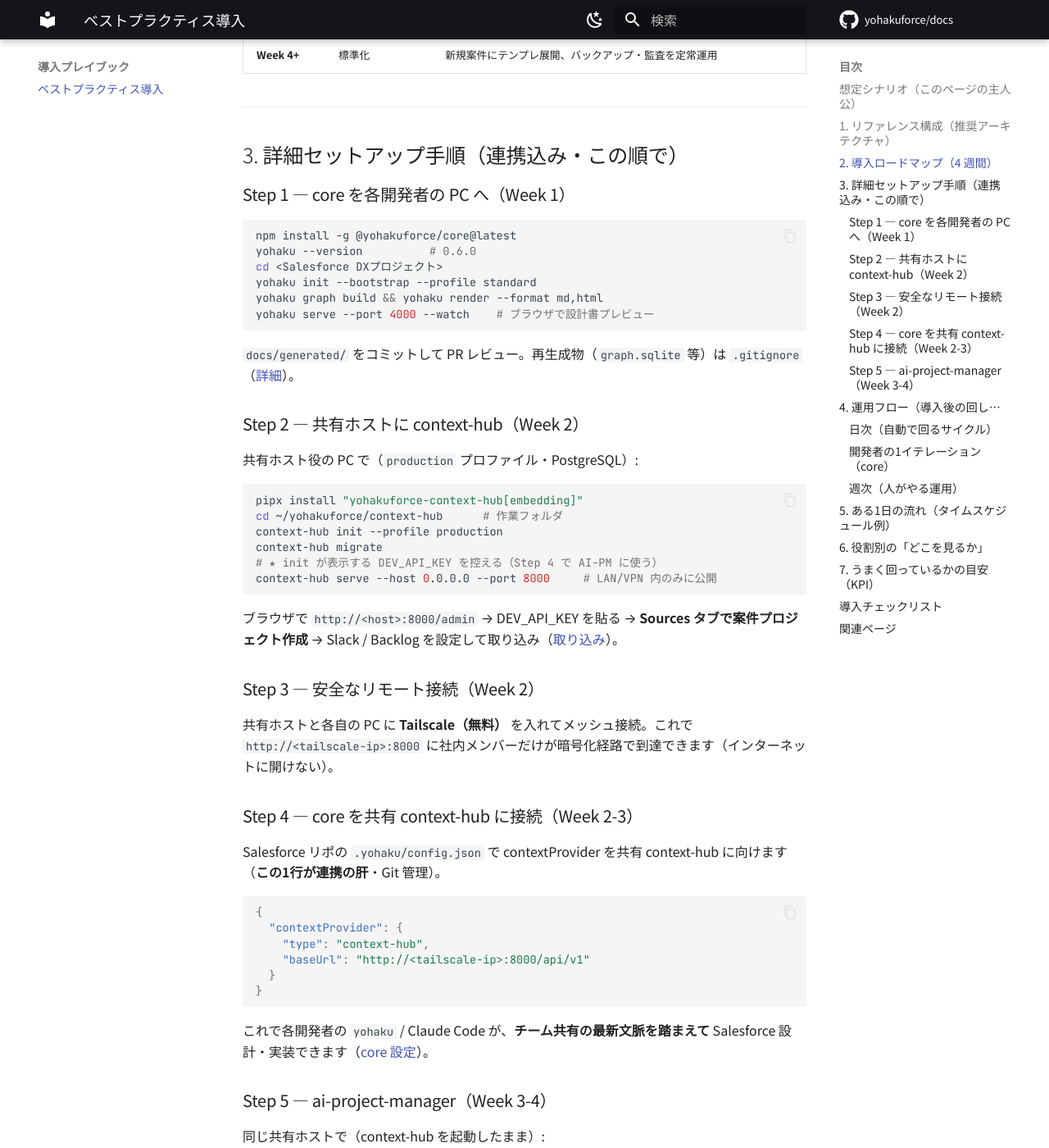
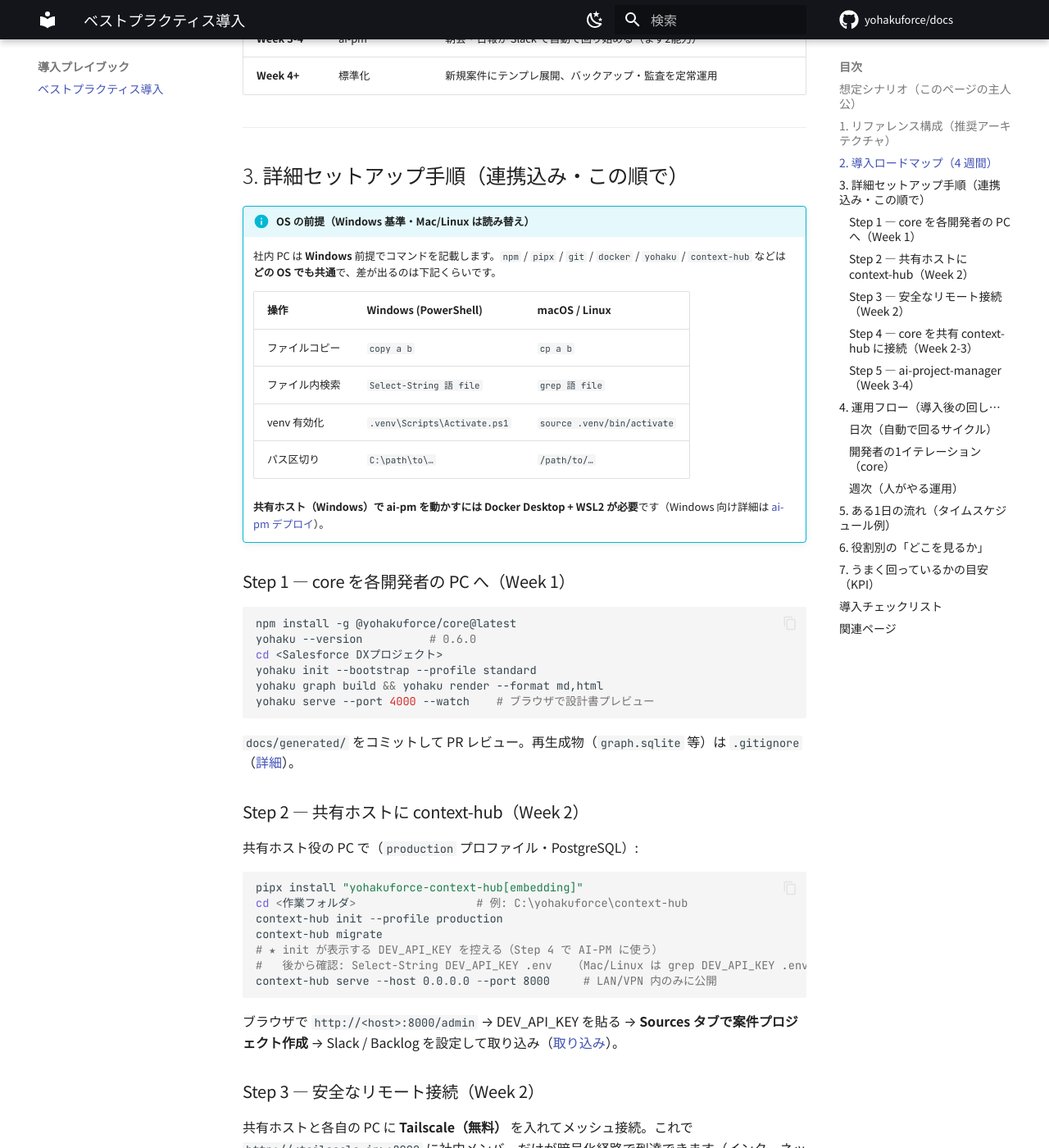
Before and after one commit to yohakuforce/docs, an MkDocs documentation site: the page built from docs/playbook/best-practice.md, in a window 1280 px wide and 1400 px high, scrolled down 2888 px. Shown: the whole window at 82% size. Built offline with MkDocs 1.6.1 and Material for MkDocs 9.7.7, drawn with Linux system fonts in a browser that asks for light colours; comment, search, counter and statistics services are not loaded; some of the changed text lies outside the part shown.

Commit message:
docs: プレイブックを Windows 前提に（Mac/Linux 読み替え併記）
社内 Windows 前提でコマンドを記載。OS差分（copy/cp・Select-String/grep・venv有効化・パス）の
読み替え表を追加し、共有ホストは Windows(Docker Desktop+WSL2)前提に。各自PCは Windows/Mac 両対応表記。

````diff
--- a/docs/playbook/best-practice.md
+++ b/docs/playbook/best-practice.md
@@ -21,7 +21,7 @@ core / context-hub / ai-project-manager を **3 つまとめて、推奨構成
 > - **開発**: 3 名 — Salesforce 実装、設計書の更新
 > - **PM**: 1 名 — 進行管理・顧客とのやり取り
 > - 案件: 顧客 A の「基幹システム刷新」。Slack / Backlog で日々やり取りがある
-> - 環境: **専用の常時起動サーバは無い**。業務時間中に起動している**共有 PC を 1 台**ホストに充てる。各自は MacBook、チャットは Slack
+> - 環境: 社内は **Windows** 中心。**専用の常時起動サーバは無い**ので、業務時間中に起動している **Windows の共有 PC を 1 台**ホストに充てる。各自は Windows 業務 PC、チャットは Slack
 
 このチームが「属人化した仕様・散らばった文脈・手作業の進行管理」を解消するのがゴールです。
 
@@ -64,7 +64,7 @@ flowchart TB
 | **Salesforce メタデータ + `.yohaku` 設定** | GitHub **private** リポ | 設計の正本。差分レビュー・履歴が活きる |
 | **context-hub（文脈）** | 共有ホスト1台（`production`） | 顧客機密はオンプレに留める。全員が同じ文脈を見る |
 | **ai-project-manager（進行管理）** | 同じ共有ホスト（Docker） | 実行履歴・結果を1か所に集約 |
-| **core（`yohaku`）** | 各開発者の MacBook | 設計書生成は手元で。共有 context-hub を参照 |
+| **core（`yohaku`）** | 各開発者の業務 PC（Windows / Mac） | 設計書生成は手元で。共有 context-hub を参照 |
 | **リモート接続** | Tailscale 無料 / 社内 VPN | 共有ホストを安全に共有（インターネット直公開しない） |
 | **通知** | Slack（＋監査用に local_file） | 対話的に回せて取りこぼしにくい |
 
@@ -109,6 +109,18 @@ gantt
 
 ## 3. 詳細セットアップ手順（連携込み・この順で）
 
+!!! info "OS の前提（Windows 基準・Mac/Linux は読み替え）"
+    社内 PC は **Windows** 前提でコマンドを記載します。`npm` / `pipx` / `git` / `docker` / `yohaku` / `context-hub` などは**どの OS でも共通**で、差が出るのは下記くらいです。
+
+    | 操作 | Windows (PowerShell) | macOS / Linux |
+    |---|---|---|
+    | ファイルコピー | `copy a b` | `cp a b` |
+    | ファイル内検索 | `Select-String 語 file` | `grep 語 file` |
+    | venv 有効化 | `.venv\Scripts\Activate.ps1` | `source .venv/bin/activate` |
+    | パス区切り | `C:\path\to\…` | `/path/to/…` |
+
+    **共有ホスト（Windows）で ai-pm を動かすには Docker Desktop + WSL2 が必要**です（Windows 向け詳細は [ai-pm デプロイ](../ai-project-manager/deploy.md)）。
+
 ### Step 1 — core を各開発者の PC へ（Week 1）
 
 ```bash
@@ -126,12 +138,13 @@ yohaku serve --port 4000 --watch    # ブラウザで設計書プレビュー
 
 共有ホスト役の PC で（`production` プロファイル・PostgreSQL）:
 
-```bash
+```powershell
 pipx install "yohakuforce-context-hub[embedding]"
-cd ~/yohakuforce/context-hub      # 作業フォルダ
+cd <作業フォルダ>                  # 例: C:\yohakuforce\context-hub
 context-hub init --profile production
 context-hub migrate
 # ★ init が表示する DEV_API_KEY を控える（Step 4 で AI-PM に使う）
+#   後から確認: Select-String DEV_API_KEY .env   （Mac/Linux は grep DEV_API_KEY .env）
 context-hub serve --host 0.0.0.0 --port 8000     # LAN/VPN 内のみに公開
 ```
 
@@ -160,10 +173,10 @@ Salesforce リポの `.yohaku/config.json` で contextProvider を共有 context
 
 同じ共有ホストで（context-hub を起動したまま）:
 
-```bash
+```powershell
 git clone https://github.com/yohakuforce/ai-project-manager.git
 cd ai-project-manager
-cp .env.example .env
+copy .env.example .env       # Mac/Linux は cp .env.example .env
 ```
 
 `.env`（要点）:
````
